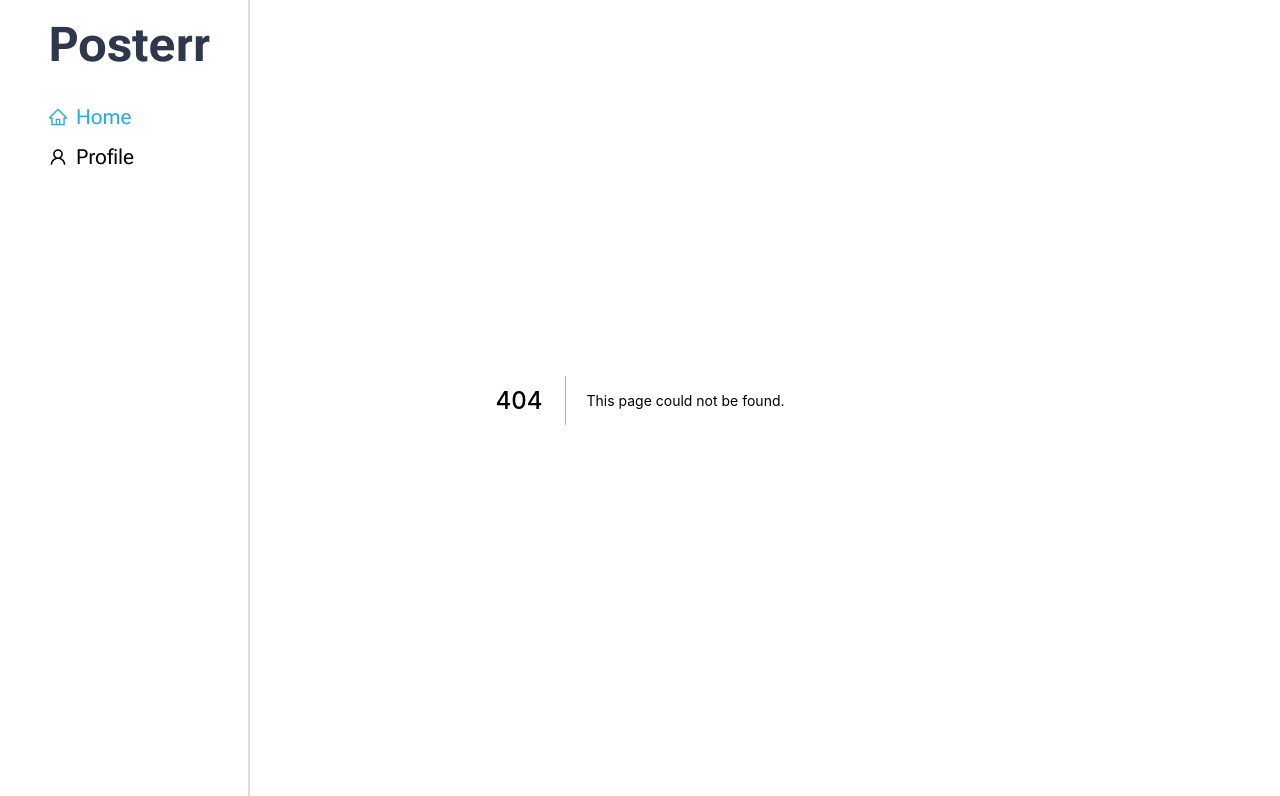
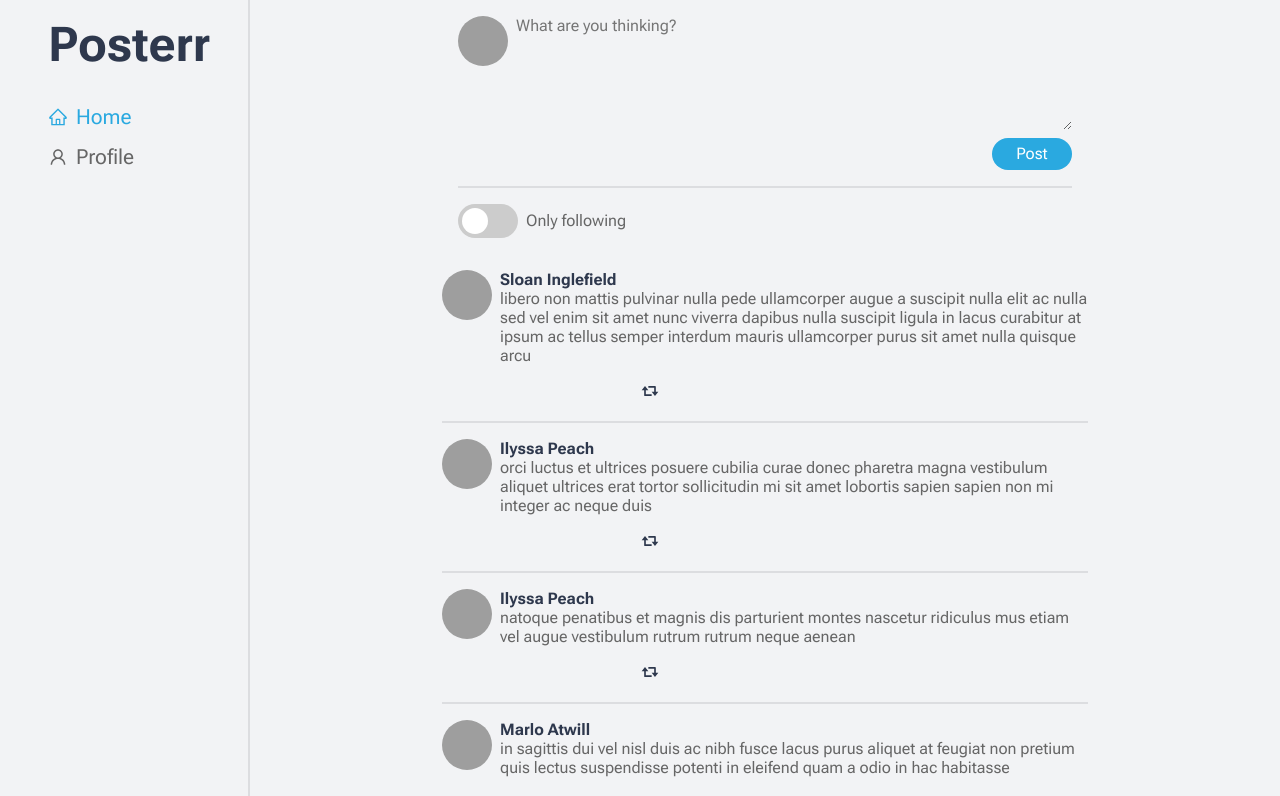
Before and after one commit to vicentemattos1/twitter-frontend, a Next.js app: page /posts/1 in a window 1280 px wide. Before the commit this address had no page. Shown: the top 796 px of the page. Built offline with nearby package versions, Linux system fonts and the light colour scheme; sample sign-in values are in the browser's storage; grey boxes are pictures that could not be loaded.

Commit message:
Adding dynamic page for posts and making filter toggle functional

```diff
--- a/src/components/PostsSection.tsx
+++ b/src/components/PostsSection.tsx
@@ -3,20 +3,42 @@ import { PostComponent } from "./PostComponent";
 
 import styles from "../styles/components/PostsSection.module.scss";
 import { NewPost } from "./NewPost";
+import { useRouter } from "next/router";
 
 export function PostsSection() {
-  const { posts } = usePosts();
+  const router = useRouter();
+  const { posts, isFilterSelected } = usePosts();
+
+  function handleOnChange() {
+    if (isFilterSelected) {
+      router.push("/posts/all");
+    } else {
+      router.push("/posts/following");
+    }
+  }
   return (
     <main className={styles["container"]}>
       <NewPost />
       <div className={styles["filter"]}>
         <label className={styles["switch"]}>
-          <input type="checkbox" checked={true} onChange={() => {}} />
+          <input
+            type="checkbox"
+            checked={isFilterSelected}
+            onChange={() => handleOnChange()}
+          />
           <span className={`${styles["slider"]} ${styles["round"]}`}></span>
         </label>
         Only following
       </div>
-      <PostComponent post={posts[0]} />
+      {posts.map((post, idx) => {
+        if (isFilterSelected) {
+          if (post && post.user.following) {
+            return <PostComponent post={post} key={idx} />;
+          }
+          return null;
+        }
+        return <PostComponent post={post} key={idx} />;
+      })}
     </main>
   );
 }
--- a/src/contexts/PostsContext.tsx
+++ b/src/contexts/PostsContext.tsx
@@ -1,3 +1,4 @@
+import { useRouter } from "next/router";
 import {
   createContext,
   ReactNode,
@@ -23,6 +24,7 @@ type Id = {
 type PostsContextData = {
   posts: Post[];
   setPosts: (posts: Post[]) => void;
+  isFilterSelected: boolean;
 };
 
 type PostsProviderProps = {
@@ -32,7 +34,10 @@ type PostsProviderProps = {
 const PostsContext = createContext({} as PostsContextData);
 
 export function PostsProvider({ children }: PostsProviderProps) {
+  const router = useRouter();
+  const { page_id } = router.query;
   const [posts, setPosts] = useState<Post[]>([]);
+  const [isFilterSelected, setIsFilterSelected] = useState(false);
 
   useEffect(() => {
     if (!!(posts.length > 0)) {
@@ -53,11 +58,20 @@ export function PostsProvider({ children }: PostsProviderProps) {
     }
   }, [posts]);
 
+  useEffect(() => {
+    if (page_id == "following") {
+      setIsFilterSelected(true);
+    } else {
+      setIsFilterSelected(false);
+    }
+  }, [page_id]);
+
   return (
     <PostsContext.Provider
       value={{
         posts,
         setPosts,
+        isFilterSelected,
       }}
     >
       {children}
--- /dev/null
+++ b/src/pages/posts/[page_id].tsx
@@ -0,0 +1,8 @@
+import type { NextPage } from "next";
+import { PostsSection } from "../../components/PostsSection";
+
+const Posts: NextPage = () => {
+  return <PostsSection />;
+};
+
+export default Posts;
```
